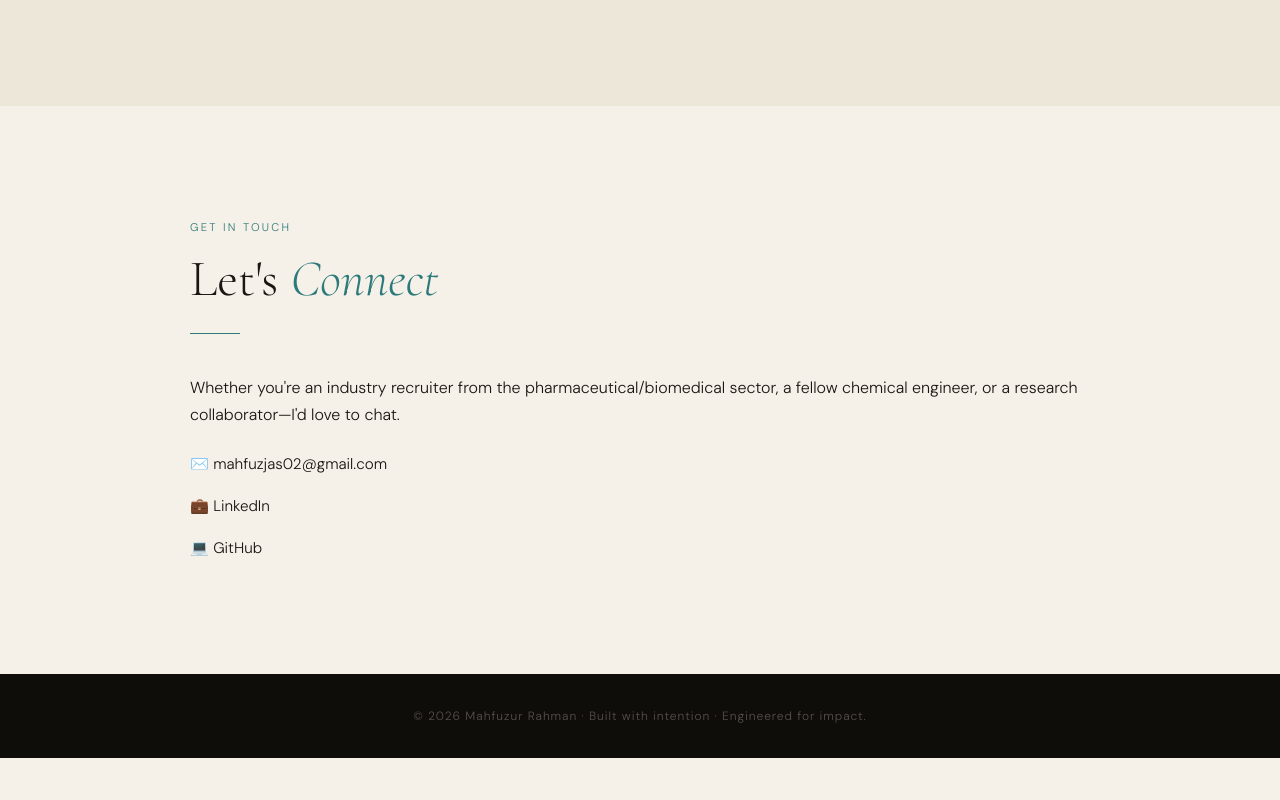
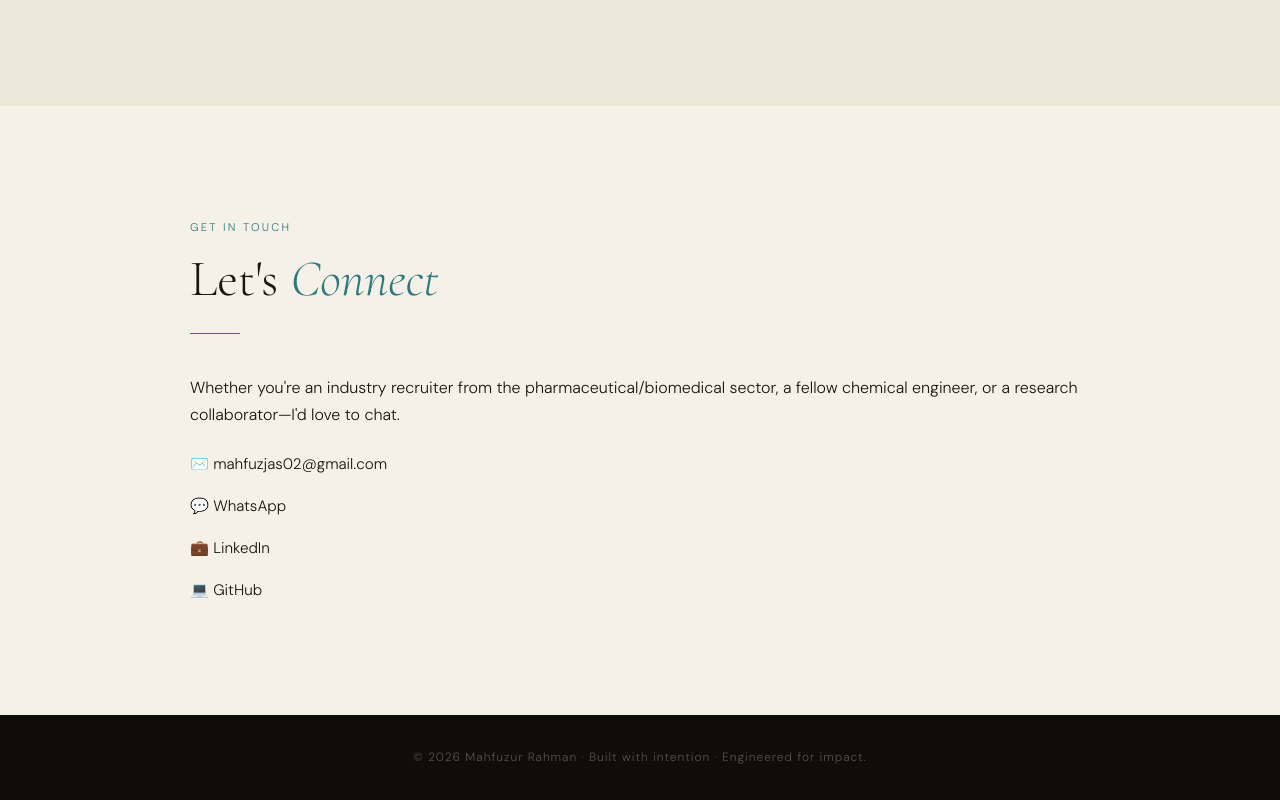
Before and after one commit to Mrahman09-eng/Mrahman09-eng.github.io, a plain HTML site: page index.html in a window 1280 px wide. Shown: the part 4704-5504 px from the top of the page. Before the commit the page ends 5462 px from the top, so only its background shows below. Drawn offline with nearby package versions, Linux system fonts and the light colour scheme.

Commit message:
Update index.html

```diff
--- a/index.html
+++ b/index.html
@@ -480,7 +480,7 @@
     </div>
   </section>
 
-  <section id="contact">
+    <section id="contact">
     <div class="container">
       <p class="section-label">Get in touch</p>
       <h2 class="section-title">Let's <em>Connect</em></h2>
@@ -488,11 +488,14 @@
       <p>Whether you're an industry recruiter from the pharmaceutical/biomedical sector, a fellow chemical engineer, or a research collaborator—I'd love to chat.</p>
       <div class="contact-links">
         <a href="mailto:mahfuzjas02@gmail.com" class="contact-link">✉️ mahfuzjas02@gmail.com</a>
+
+        <a href="https://wa.me/8801777013263" target="_blank" class="contact-link">💬 WhatsApp</a>
+
         <a href="https://www.linkedin.com/in/mahfuzur-rahman-b71005412" target="_blank" class="contact-link">💼 LinkedIn</a>
         <a href="https://github.com/Mrahman09-eng" target="_blank" class="contact-link">💻 GitHub</a>
       </div>
     </div>
-  </section>
+    </section>
 
   <footer>
     <p>© 2026 Mahfuzur Rahman · Built with intention · Engineered for impact.</p>
```
